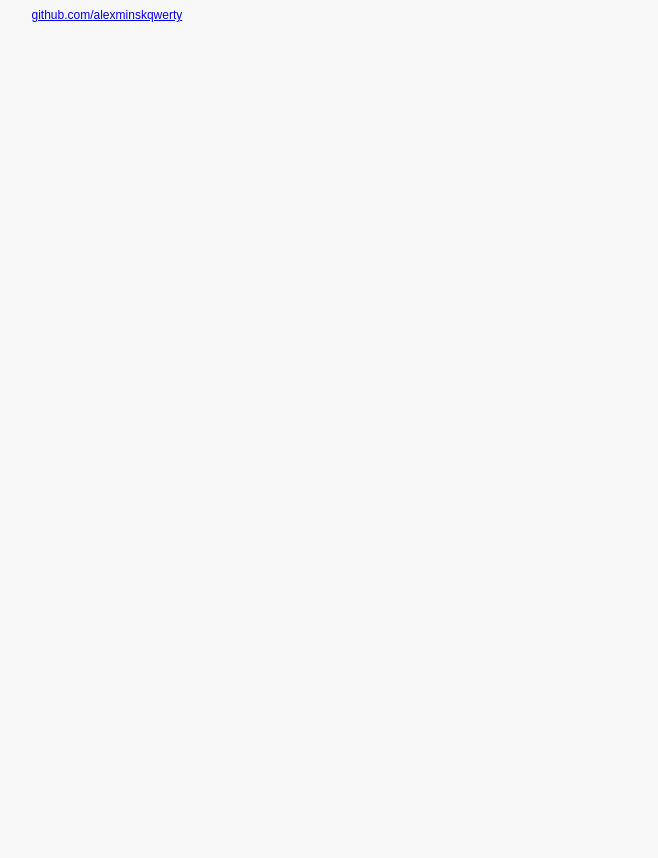
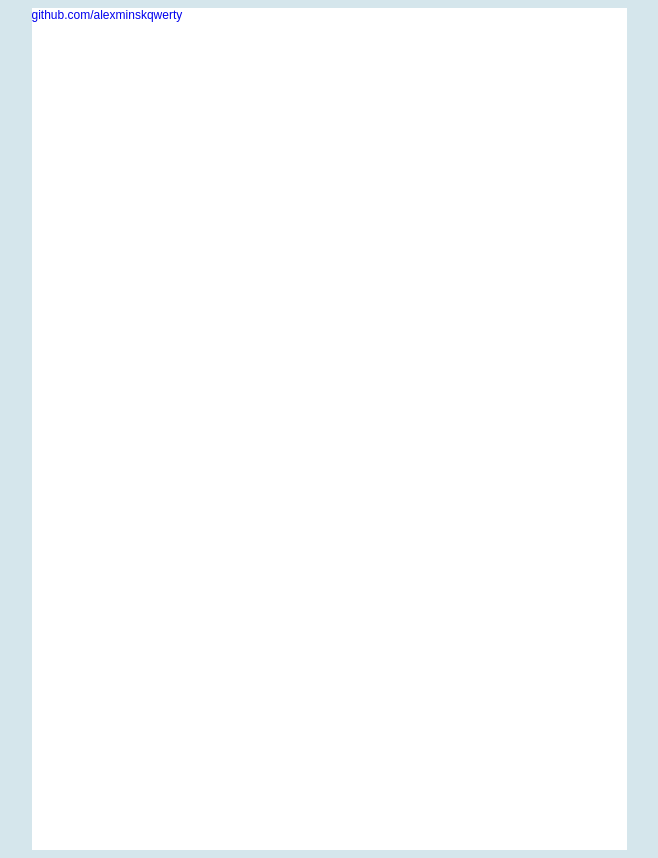
Before and after one commit to alexminskqwerty/rsschool-cv, a plain HTML site: page index.html in a window 1280 px wide. Shown: the whole page, without its empty margins (311-969 px from the left). Before the commit the page ends 800 px from the top, so only its background shows below. Drawn offline with Linux system fonts and the light colour scheme.

Commit message:
feat: add bg and styles

```diff
--- a/style.css
+++ b/style.css
@@ -1,11 +1,27 @@
 body {
     color : #8f8f8f;
     font: 12px 'AUTHENTIC Sans', sans-serif;
-    background-color: #f8f8f8;
+    background-color: #D5E6EC;
+
+    /*background-image:url(../images/images2.jpg) no-repeat;*/
+}
+
+p {
+    width: 500px;
+    height: 746px;
+
+    background-color: #DC5E35;
 }
 
 #wrapper {
-	max-width: 595px;
-    max-height: 842px;
+	width: 595px;
+    height: 842px;
 	margin: auto;
+    background-color: #ffffff;
+
 }
+
+
+header a {
+	text-decoration: none;
+}
```
